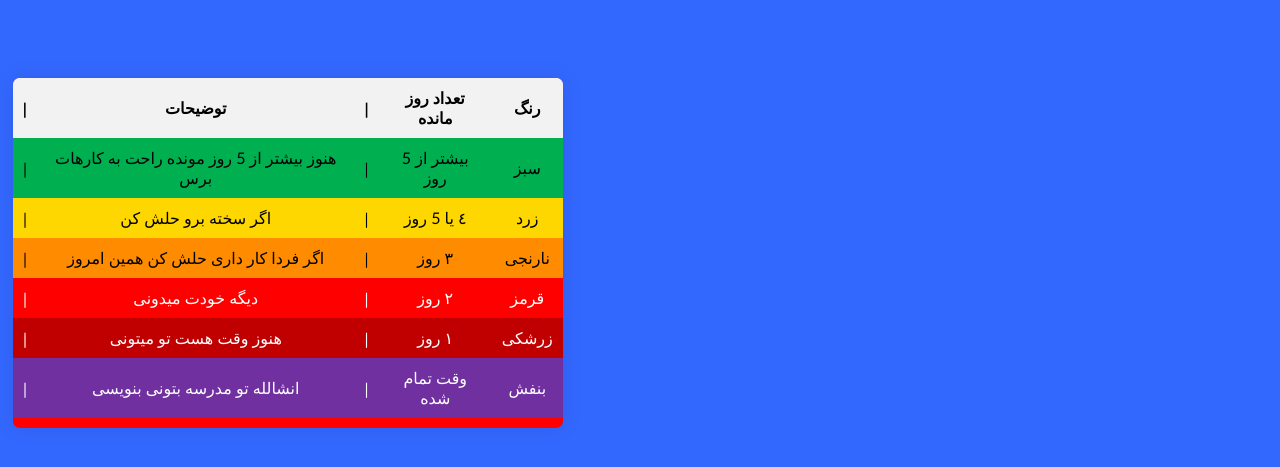
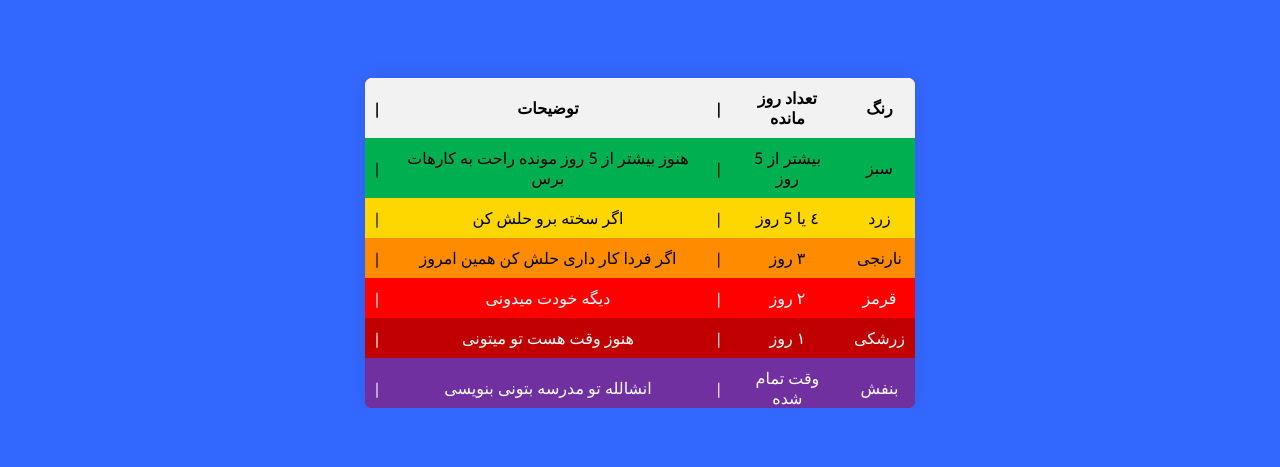
Before and after one commit to Lemon-P-M/takalif, a plain HTML site: page index.html in a window 1280 px wide. Shown: the part 413-880 px from the top of the page. After the commit the page ends 821 px from the top, so only its background shows below. Drawn offline with Linux system fonts and the light colour scheme; a web font is replaced by a local one.

Commit message:
Update index.html

```diff
--- a/index.html
+++ b/index.html
@@ -52,12 +52,10 @@
 
 	#orangeBox {
             width: 550px; /* عرض مربع */
-            height: 350px; /* ارتفاع مربع */
+            height: 330px; /* ارتفاع مربع */
             background-color:red; /* پس زمینه سبز */
             margin-top: 20px;
-            margin-bottom: 100px;
-            margin-right: 50%;
-            margin-left: 1%;
+            margin:auto;
             overflow: hidden; /* جلوگیری از خروج محتوا از مربع */
             border-radius: 7px;
 	    box-shadow: 0 0 20px rgba(0, 0, 0, 0.1);
```
